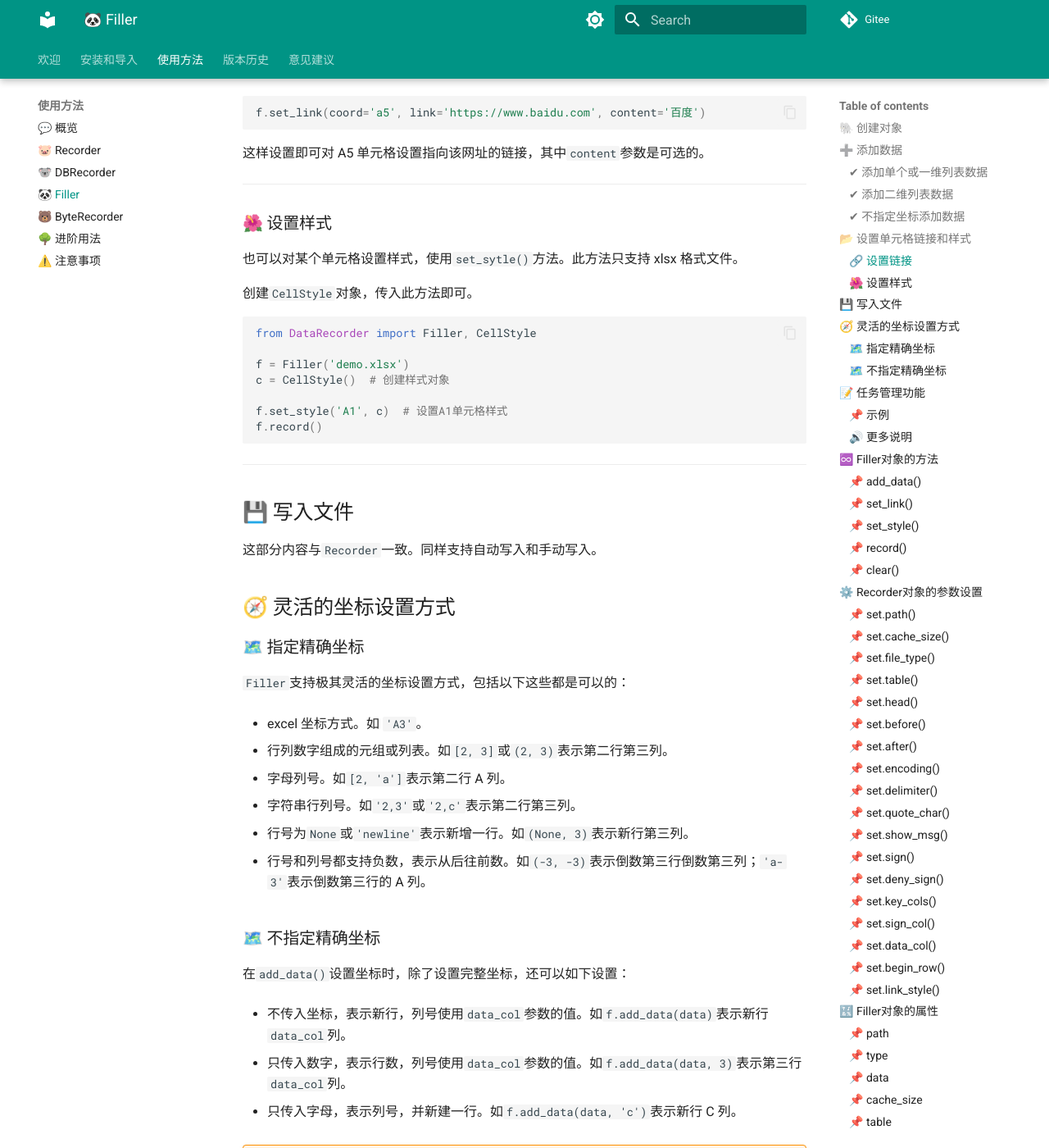
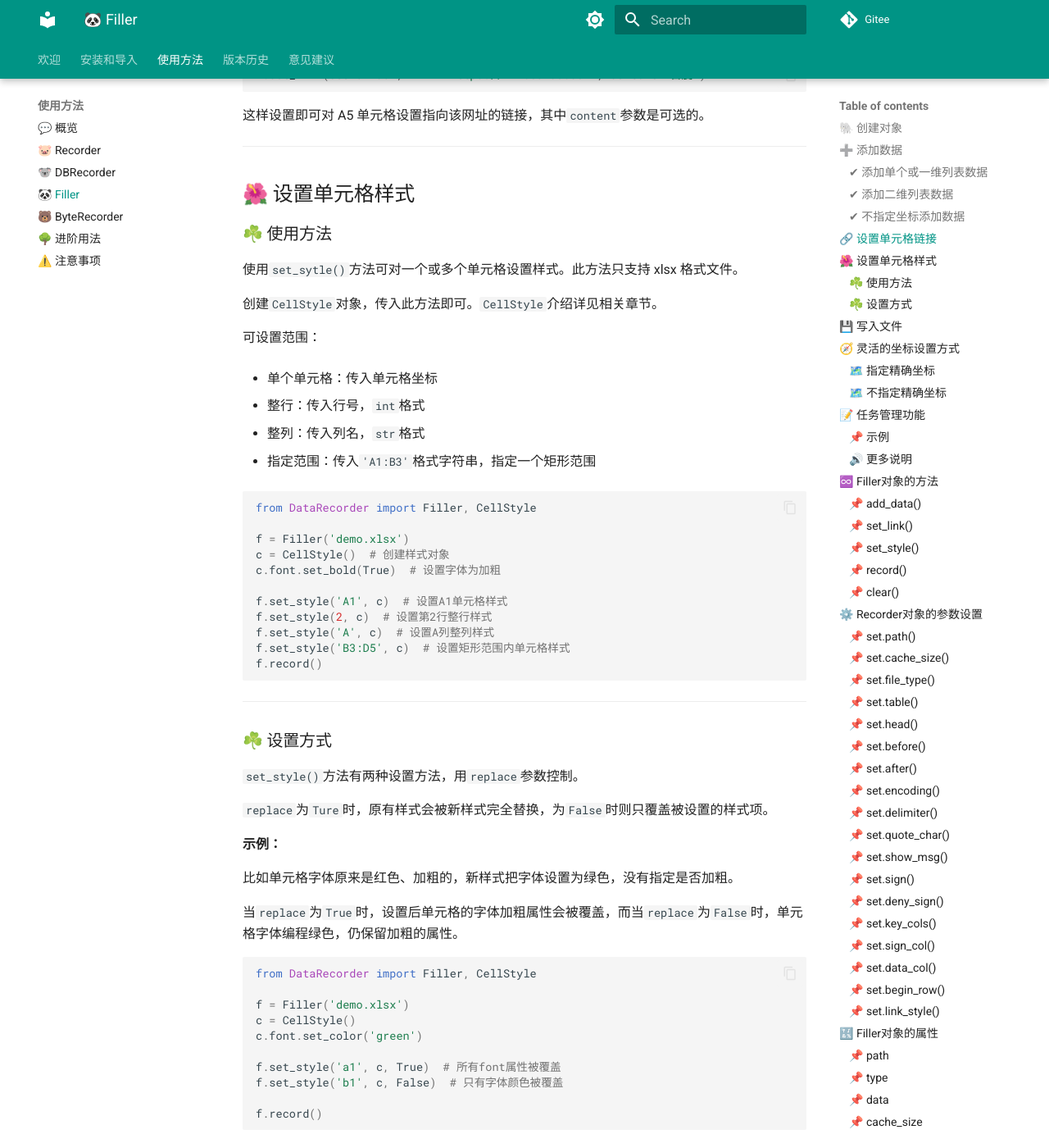
Before and after one commit to g1879/DataRecorder, an MkDocs documentation site: the page built from docs/usage/Filler.md, in a window 1280 px wide and 1400 px high, scrolled down 3208 px. Shown: the whole window at 82% size. Built offline with MkDocs 1.6.1 and Material for MkDocs 9.7.7, drawn with Linux system fonts in a browser that asks for light colours; some of the changed text lies outside the part shown.

Commit message:
优化颜色输入功能；修改文档

````diff
--- a/docs/usage/Filler.md
+++ b/docs/usage/Filler.md
@@ -110,9 +110,7 @@
 
 ---
 
-## 📂 设置单元格链接和样式
-
-### 🔗 设置链接
+## 🔗 设置单元格链接
 
 很多时候须要在 xlsx 文件里设置链接，可使用`set_link()`方法进行设置，用法和`add_data()`类似。xlsx 和 csv 文件都支持。
 
@@ -124,19 +122,62 @@
 
 ---
 
-### 🌺 设置样式
+## 🌺 设置单元格样式
 
-也可以对某个单元格设置样式，使用`set_sytle()`方法。此方法只支持 xlsx 格式文件。
+### ☘️ 使用方法
 
-创建`CellStyle`对象，传入此方法即可。
+使用`set_sytle()`方法可对一个或多个单元格设置样式。此方法只支持 xlsx 格式文件。
+
+创建`CellStyle`对象，传入此方法即可。`CellStyle`介绍详见相关章节。
+
+可设置范围：
+
+- 单个单元格：传入单元格坐标
+
+- 整行：传入行号，`int`格式
+
+- 整列：传入列名，`str`格式
+
+- 指定范围：传入`'A1:B3'`格式字符串，指定一个矩形范围
 
 ```python
 from DataRecorder import Filler, CellStyle
 
 f = Filler('demo.xlsx')
 c = CellStyle()  # 创建样式对象
+c.font.set_bold(True)  # 设置字体为加粗
 
 f.set_style('A1', c)  # 设置A1单元格样式
+f.set_style(2, c)  # 设置第2行整行样式
+f.set_style('A', c)  # 设置A列整列样式
+f.set_style('B3:D5', c)  # 设置矩形范围内单元格样式
+f.record()
+```
+
+---
+
+### ☘️ 设置方式
+
+`set_style()`方法有两种设置方法，用`replace`参数控制。
+
+`replace`为`Ture`时，原有样式会被新样式完全替换，为`False`时则只覆盖被设置的样式项。
+
+**示例：**
+
+比如单元格字体原来是红色、加粗的，新样式把字体设置为绿色，没有指定是否加粗。
+
+当`replace`为`True`时，设置后单元格的字体加粗属性会被覆盖，而当`replace`为`False`时，单元格字体编程绿色，仍保留加粗的属性。
+
+```python
+from DataRecorder import Filler, CellStyle
+
+f = Filler('demo.xlsx')
+c = CellStyle()
+c.font.set_color('green')
+
+f.set_style('a1', c, True)  # 所有font属性被覆盖
+f.set_style('b1', c, False)  # 只有字体颜色被覆盖
+
 f.record()
 ```
 
@@ -302,12 +343,15 @@
 
 此方法用于为单元格设置样式。
 
-输入数字可设置整行，输入列名字符串可设置整列，输入'A1:C5'格式可设置指定范围。
+输入数字可设置整行，输入列名字符串可设置整列，输入'A1:C5'格式可指定范围。
 
-| 参数名称    | 类型                                  | 默认值 | 说明             |
-|:-------:|:-----------------------------------:|:---:|----------------|
-| `coord` | `int`<br>`str`<br>`tuple`<br>`list` | 必填  | 单元格坐标、行号、列号或范围 |
-| `style` | `CellStyle`                         | 必填  | 样式对象           |
+`replace` 参数为`True`时，会用样式对象直接替换单元格原有样式对象，即使未被设置的项也会替换。为`False`时，只替换在`CellStyle`中设置的项。为`True`时运行效率比较高。
+
+| 参数名称      | 类型                                  | 默认值    | 说明             |
+|:---------:|:-----------------------------------:|:------:| -------------- |
+| `coord`   | `int`<br>`str`<br>`tuple`<br>`list` | 必填     | 单元格坐标、行号、列号或范围 |
+| `style`   | `CellStyle`                         | 必填     | 样式对象           |
+| `replace` | `bool`                              | `True` | 是否直接替换已有样式     |
 
 **返回：**`None`
 
@@ -315,11 +359,10 @@
 
 ```python
 from DataRecorder import Filler, CellStyle
-from openpyxl.styles import Font
 
 f = Filler('demo.xlsx')
 c = CellStyle()
-c.set_font(Font(color='FF6100'))
+c.font.set_color('FF6100')
 
 f.set_style('a3:c5', c)  # 设置范围单元格样式
 f.record()
````
Also changed, not shown: other parts of docs/usage/Filler.md (+6 -6 lines), docs/usage/CellStyle.md (added, +366 -0 lines), 3 other files.
